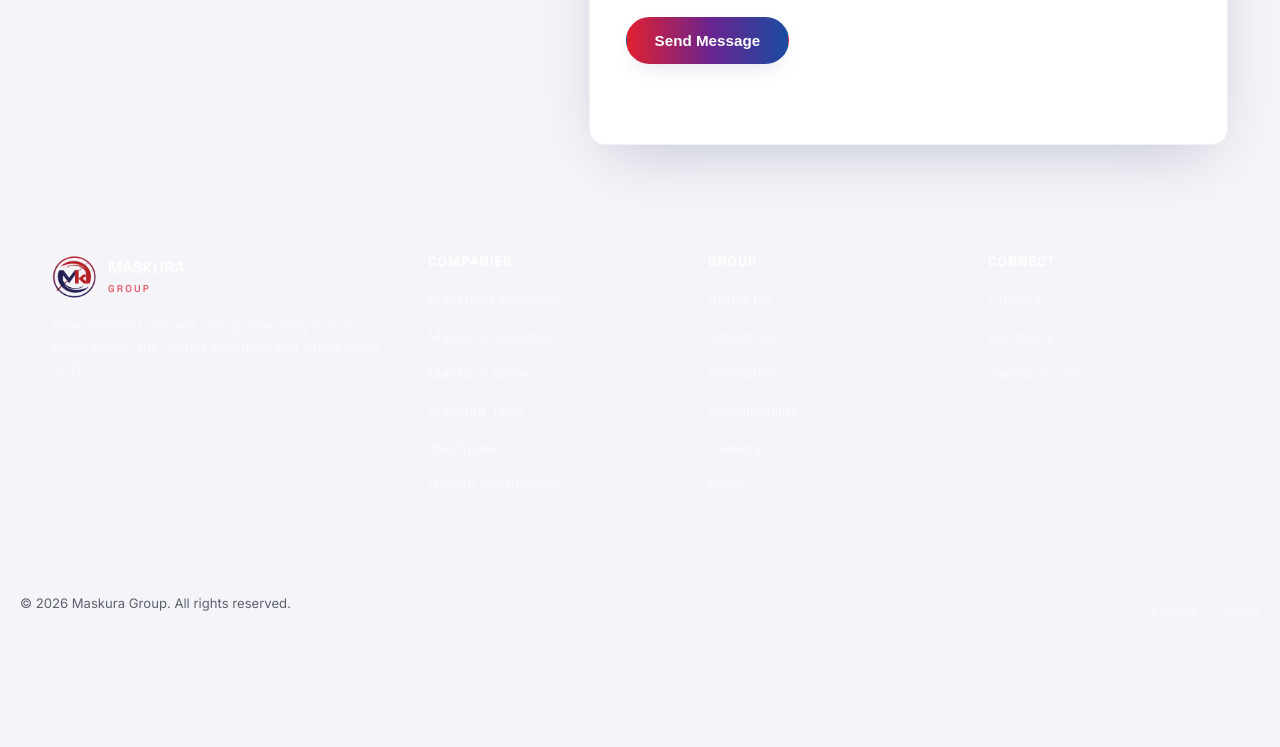
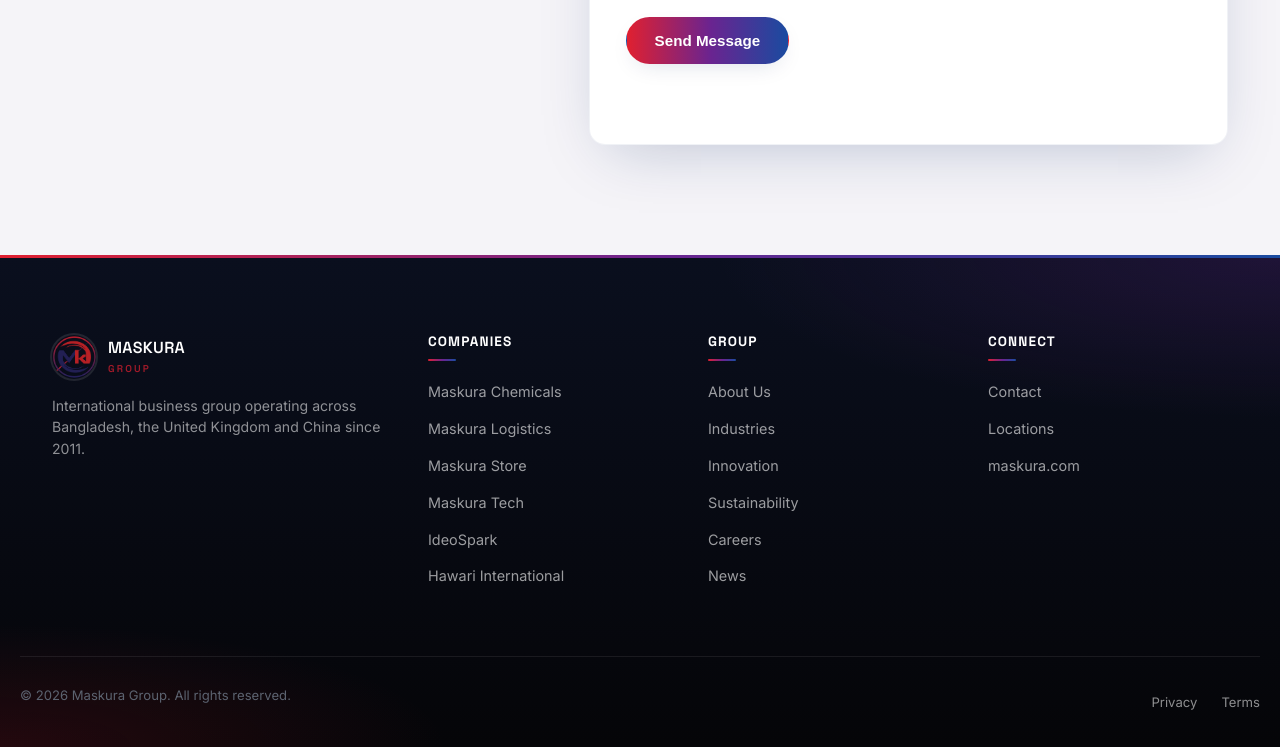
Before and after one commit to raianmaskura/site_work, a plain HTML site: page index.html in a window 1280 px wide. Shown: the part 4753-5500 px from the top of the page. Before the commit the page ends 5408 px from the top, so only its background shows below. Drawn offline with Linux system fonts and the light colour scheme.

Commit message:
footer color

```diff
--- a/style.css
+++ b/style.css
@@ -296,6 +296,23 @@ h2{ font-size: clamp(1.9rem, 3.4vw, 2.6rem); }
 .form-note{ margin-top: 14px; font-size: 0.85rem; color: var(--success); min-height: 1.2em; }
 
 /* ============ FOOTER ============ */
+.site-footer{
+  position: relative;
+  overflow: hidden;
+  background:
+    radial-gradient(ellipse 80% 60% at 100% 0%, rgba(var(--purple-rgb), 0.22), transparent 55%),
+    radial-gradient(ellipse 70% 50% at 0% 100%, rgba(var(--crimson-rgb), 0.14), transparent 50%),
+    linear-gradient(180deg, #0A0F1E 0%, var(--bg-dark) 100%);
+  color: rgba(255,255,255,0.65);
+  padding: 80px 0 0;
+}
+.site-footer::before{
+  content: "";
+  position: absolute;
+  top: 0; left: 0; right: 0;
+  height: 3px;
+  background: var(--gradient-accent);
+}
 .footer-logo .brand-logo{ box-shadow: 0 0 0 2px rgba(255,255,255,0.1); }
 
 .footer-grid{
@@ -305,16 +322,26 @@ h2{ font-size: clamp(1.9rem, 3.4vw, 2.6rem); }
 .footer-brand{ display: flex; flex-direction: column; gap: 16px; }
 .footer-brand p{ color: rgba(255,255,255,0.55); font-size: 0.88rem; }
 .footer-col h4{ color: var(--white); font-size: 0.85rem; text-transform: uppercase; letter-spacing: 0.08em; margin-bottom: 18px; }
+.footer-col h4::after{
+  content: "";
+  display: block;
+  width: 28px; height: 2px;
+  margin-top: 10px;
+  background: var(--gradient-accent);
+  border-radius: 2px;
+}
 .footer-col li{ margin-bottom: 12px; }
 .footer-col a{ font-size: 0.9rem; color: rgba(255,255,255,0.6); transition: color var(--transition); }
-.footer-col a:hover{ color: var(--white); }
+.footer-col a:hover{ color: var(--crimson); }
 
 .footer-bottom{
   display: flex; justify-content: space-between; align-items: center;
   padding: 28px 0; font-size: 0.82rem;
+  color: rgba(255,255,255,0.5);
 }
 .footer-legal{ display: flex; gap: 24px; }
-.footer-legal a{ color: rgba(255,255,255,0.55); }
+.footer-legal a{ color: rgba(255,255,255,0.55); transition: color var(--transition); }
+.footer-legal a:hover{ color: var(--crimson); }
 
 /* ============ SCROLL REVEAL ============ */
 .reveal{
```
